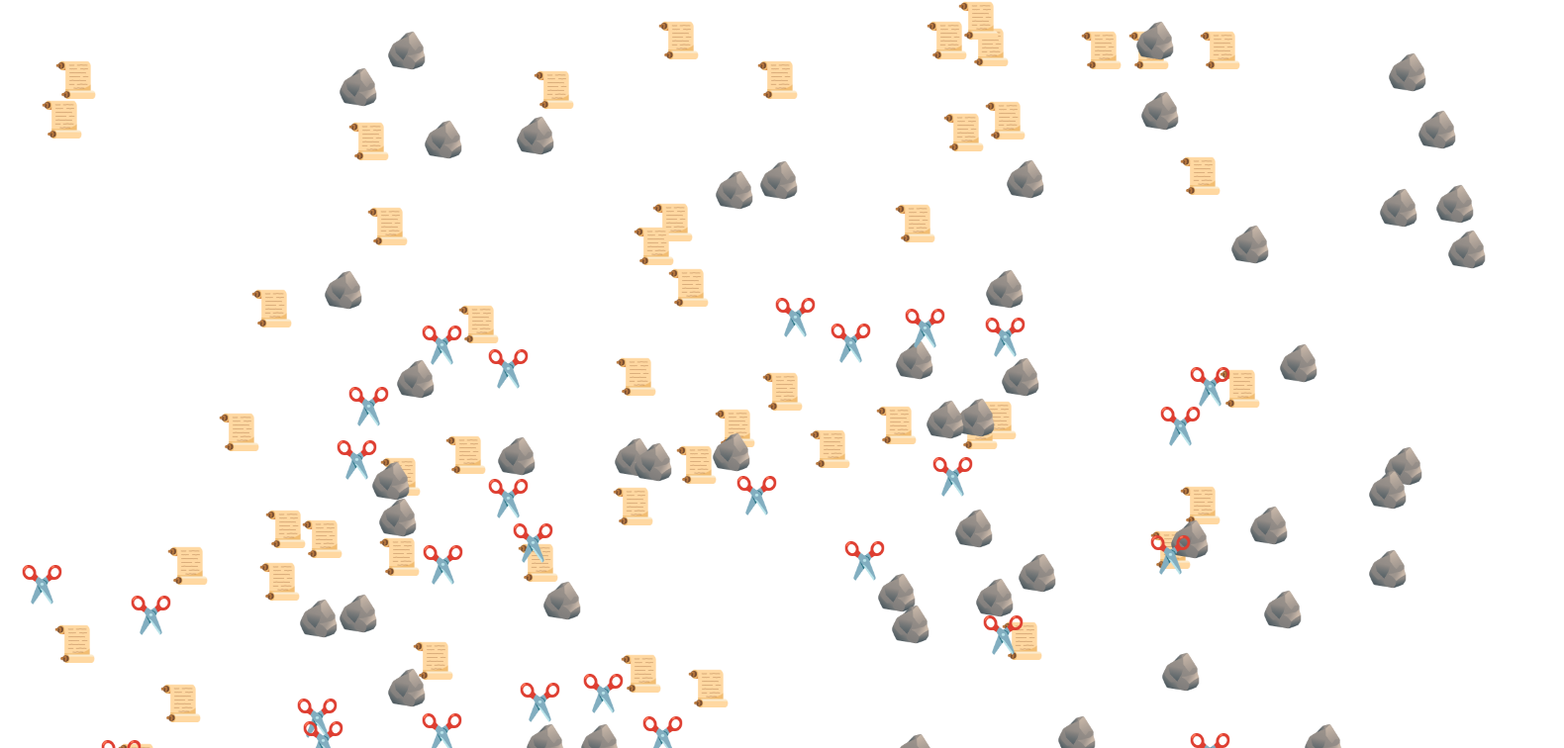
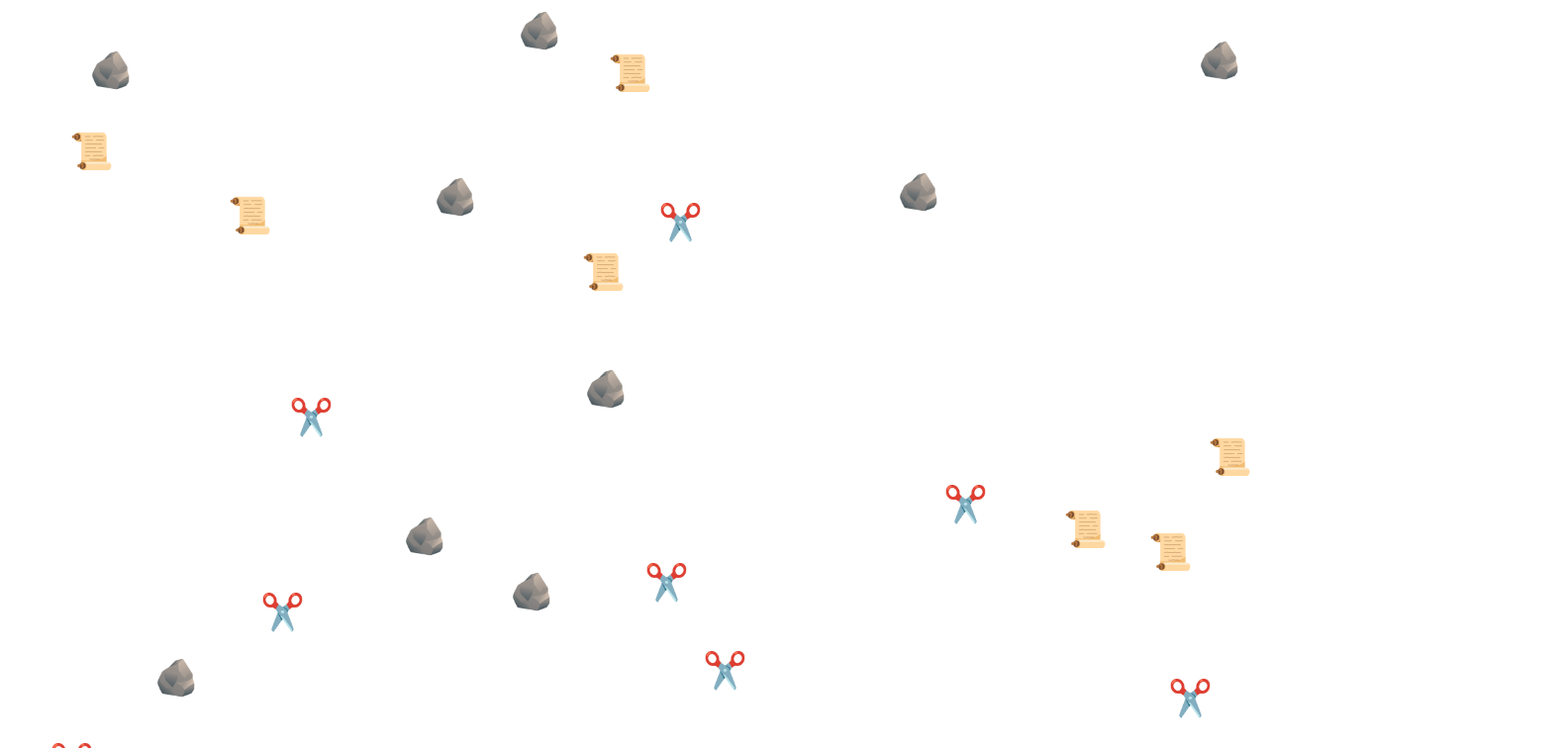
Before and after one commit to karanpatel1993/rock-paper-scissor, a React (Vite) app: page / in a window 1280 px wide. Shown: the top 756 px of the page at 99% size, 1580 px wide, since content can reach past the window. Built offline with nearby package versions, Linux system fonts and the light colour scheme.

Commit message:
Detect collisions

```diff
--- a/package.json
+++ b/package.json
@@ -10,6 +10,7 @@
     "preview": "vite preview"
   },
   "dependencies": {
+    "@dnd-kit/core": "^6.1.0",
     "react": "^18.3.1",
     "react-dom": "^18.3.1"
   },
--- a/src/App.jsx
+++ b/src/App.jsx
@@ -1,11 +1,17 @@
 import Spwaner from "./components/Spwaner";
 
 function App() {
+  // Combine all elements into one array with their types and counts
+  const elements = [
+    { element: "📜", count: 15 },
+    { element: "🪨", count: 15 },
+    { element: "✂️", count: 15 },
+  ];
+
   return (
     <div className="font-extrabold text-lg relative w-full h-screen">
-      <Spwaner element="📜" count={50} top={0} left={0} />
-      <Spwaner element="🪨" count={50} top={0} left={300} />
-      <Spwaner element="✂️" count={50} top={300} left={0} />
+      {/* Pass the combined elements array to a single Spwaner */}
+      <Spwaner elements={elements} top={0} left={0} />
     </div>
   );
 }
--- a/src/components/Element.jsx
+++ b/src/components/Element.jsx
@@ -1,9 +1,17 @@
+import { useDraggable } from "@dnd-kit/core";
 import React, { useState, useEffect } from "react";
 
-const Element = ({ element, index }) => {
+const Element = ({ element, id, onCollision }) => {
+  const gridWidth = window.innerWidth; // 50% of the window width
+  const gridHeight = window.innerHeight; // 50% of the window height
+
   const [position, setPosition] = useState({
-    x: Math.random() * (window.innerWidth - 50),
-    y: Math.random() * (window.innerHeight - 50),
+    x: Math.random() * (gridWidth - 50),
+    y: Math.random() * (gridHeight - 50),
+  });
+
+  const { attributes, listeners, setNodeRef, transform } = useDraggable({
+    id,
   });
 
   const directions = [
@@ -25,6 +33,7 @@ const Element = ({ element, index }) => {
     { x: 0.5, y: 1 },
   ];
 
+  // Move the element in a random direction within the grid bounds
   const moveElement = () => {
     const randomDirection =
       directions[Math.floor(Math.random() * directions.length)];
@@ -33,32 +42,30 @@ const Element = ({ element, index }) => {
     setPosition((prevPosition) => {
       const newX = Math.max(
         0,
-        Math.min(
-          window.innerWidth - 50,
-          prevPosition.x + randomDirection.x * stepSize
-        )
+        Math.min(gridWidth - 50, prevPosition.x + randomDirection.x * stepSize)
       );
       const newY = Math.max(
         0,
-        Math.min(
-          window.innerHeight - 50,
-          prevPosition.y + randomDirection.y * stepSize
-        )
+        Math.min(gridHeight - 50, prevPosition.y + randomDirection.y * stepSize)
       );
+
+      // Call onCollision to check for any collisions and pass the updated position
+      onCollision(id, { x: newX, y: newY });
+
       return { x: newX, y: newY };
     });
   };
 
   useEffect(() => {
-    const interval = setInterval(moveElement, 100);
+    const interval = setInterval(moveElement, 100); // Move element every 100ms
     return () => clearInterval(interval);
   }, []);
 
   useEffect(() => {
     const handleResize = () => {
       setPosition({
-        x: Math.random() * (window.innerWidth - 50),
-        y: Math.random() * (window.innerHeight - 50),
+        x: Math.random() * (gridWidth - 50),
+        y: Math.random() * (gridHeight - 50),
       });
     };
     window.addEventListener("resize", handleResize);
@@ -67,10 +74,15 @@ const Element = ({ element, index }) => {
 
   return (
     <div
+      ref={setNodeRef}
       className="absolute text-4xl transition-transform duration-100"
       style={{
-        transform: `translate(${position.x}px, ${position.y}px)`,
+        transform: `translate(${position.x + (transform?.x || 0)}px, ${
+          position.y + (transform?.y || 0)
+        }px)`,
       }}
+      {...listeners}
+      {...attributes}
     >
       {element}
     </div>
--- a/src/components/Spwaner.jsx
+++ b/src/components/Spwaner.jsx
@@ -1,8 +1,67 @@
-import React from "react";
+import React, { useState } from "react";
 import Element from "./Element";
+import { detectCollision } from "../utils";
 
-const Spwaner = ({ element, count, top, left }) => {
-  const elements = Array.from({ length: count });
+const Spwaner = ({ elements, top, left }) => {
+  const [allElements, setAllElements] = useState(
+    elements.flatMap(({ element, count }) =>
+      Array.from({ length: count }, (_, index) => ({
+        id: `${element}-${index}`,
+        type: element,
+        position: {
+          x: Math.random() * window.innerWidth * 0.5,
+          y: Math.random() * window.innerHeight * 0.5,
+        },
+        isVisible: true, // New property to track visibility
+      }))
+    )
+  );
+
+  const handleCollision = (id, newPosition) => {
+    setAllElements((prevElements) => {
+      // Find the element that moved
+      const currentElement = prevElements.find((el) => el.id === id);
+      if (!currentElement || !currentElement.isVisible) return prevElements;
+
+      // Update the position of the moved element
+      let updatedElements = prevElements.map((el) =>
+        el.id === id ? { ...el, position: newPosition } : el
+      );
+
+      // Detect collisions with the updated position
+      const collidedElements = updatedElements.filter(
+        (e) =>
+          e.id !== id && e.isVisible && detectCollision(e.position, newPosition)
+      );
+
+      console.log("Collided Elements:", collidedElements);
+
+      // Handle collisions based on Rock-Paper-Scissors rules
+      collidedElements.forEach((e) => {
+        if (isWinner(currentElement.type, e.type)) {
+          // Make the losing element invisible
+          updatedElements = updatedElements.map((el) =>
+            el.id === e.id ? { ...el, isVisible: false } : el
+          );
+        } else if (isWinner(e.type, currentElement.type)) {
+          // Make the current element invisible
+          updatedElements = updatedElements.map((el) =>
+            el.id === id ? { ...el, isVisible: false } : el
+          );
+        }
+      });
+
+      return updatedElements;
+    });
+  };
+
+  const isWinner = (type1, type2) => {
+    return (
+      (type1 === "🪨" && type2 === "✂️") ||
+      (type1 === "✂️" && type2 === "📜") ||
+      (type1 === "📜" && type2 === "🪨")
+    );
+  };
 
   return (
     <div
@@ -12,12 +71,20 @@ const Spwaner = ({ element, count, top, left }) => {
         left: `${left}px`,
         width: "100%",
         height: "100%",
-        pointerEvents: "none", // To prevent interactions with the emojis
+        pointerEvents: "none",
       }}
     >
-      {elements.map((_, index) => (
-        <Element key={index} element={element} />
-      ))}
+      {allElements
+        .filter((el) => el.isVisible)
+        .map(({ id, type, position }) => (
+          <Element
+            key={id}
+            id={id}
+            element={type}
+            position={position}
+            onCollision={handleCollision}
+          />
+        ))}
     </div>
   );
 };
--- /dev/null
+++ b/src/utils.js
@@ -0,0 +1,31 @@
+export const detectCollision = (pos1, pos2) => {
+  // Check if positions are valid objects with x and y properties
+  if (
+    !pos1 ||
+    !pos2 ||
+    pos1.x == null ||
+    pos1.y == null ||
+    pos2.x == null ||
+    pos2.y == null
+  ) {
+    return false; // Return false if any position is invalid
+  }
+
+  // Calculate the distance between two positions using the Euclidean distance formula
+  const distance = Math.sqrt((pos1.x - pos2.x) ** 2 + (pos1.y - pos2.y) ** 2);
+
+  // Define a more reasonable threshold for emoji collision detection
+  const threshold = 50; // Adjust based on the size of the emojis
+
+  // Log distance and whether a collision is detected for debugging
+  console.log(`Distance: ${distance}, Threshold: ${threshold}`);
+
+  // Return true if the distance is less than the threshold, indicating a collision
+  if (distance < threshold) {
+    console.log("Detected collision");
+    return true;
+  }
+
+  // Return false if no collision is detected
+  return false;
+};
```
Also changed, not shown: 1 other file (tests, documents, lock files or other folders).
